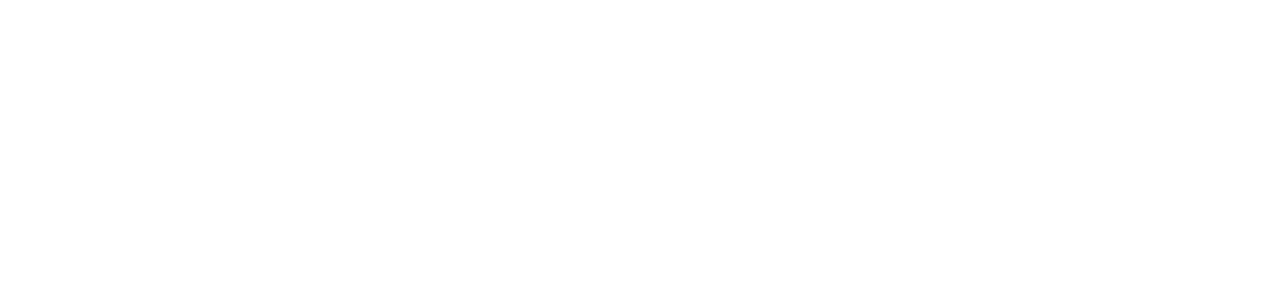
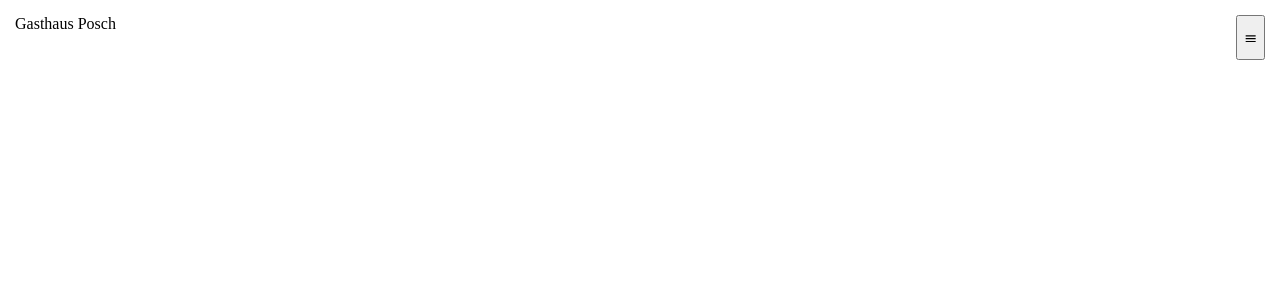
Before and after one commit to JonasPfeifer05/restaurant-website, a Nuxt app: page / in a window 1280 px wide. Shown: the top 300 px of the page. Built offline with nearby package versions, Linux system fonts and the light colour scheme.

Commit message:
base wrapper style and added needed components

```diff
--- a/app.vue
+++ b/app.vue
@@ -2,4 +2,5 @@
 </script>
 
 <template>
+  <NavigationBar />
 </template>
--- /dev/null
+++ b/assets/css/main.scss
@@ -0,0 +1,8 @@
+* {
+  font-family: Raleway, serif;
+}
+
+body {
+  padding: 0;
+  margin: 0;
+}
--- a/components/NavigationBar.vue
+++ b/components/NavigationBar.vue
@@ -3,8 +3,24 @@
 </script>
 
 <template>
+  <nav id="navbar">
+    <div id="name">
+      Gasthaus Posch
+    </div>
+    <button id="menu-button">
+      <Icon id="menu-icon" name="material-symbols:menu" />
+    </button>
+  </nav>
 </template>
 
 <style scoped>
+#navbar {
+  display: flex;
+  justify-content: space-between;
 
+  height: 75px;
+
+  padding: 15px;
+  box-sizing: border-box;
+}
 </style>
--- a/nuxt.config.ts
+++ b/nuxt.config.ts
@@ -1,5 +1,6 @@
 // https://nuxt.com/docs/api/configuration/nuxt-config
 export default defineNuxtConfig({
   devtools: { enabled: true },
-  modules: ['@pinia/nuxt', '@nuxtjs/i18n']
+  modules: ['@pinia/nuxt', '@nuxtjs/i18n', "@nuxt/fonts", "@nuxt/icon"],
+  css: ['~/assets/css/main.scss']
 })
```
Also changed, not shown: package.json (+8 -3 lines), 1 other file (tests, documents, lock files or other folders).
